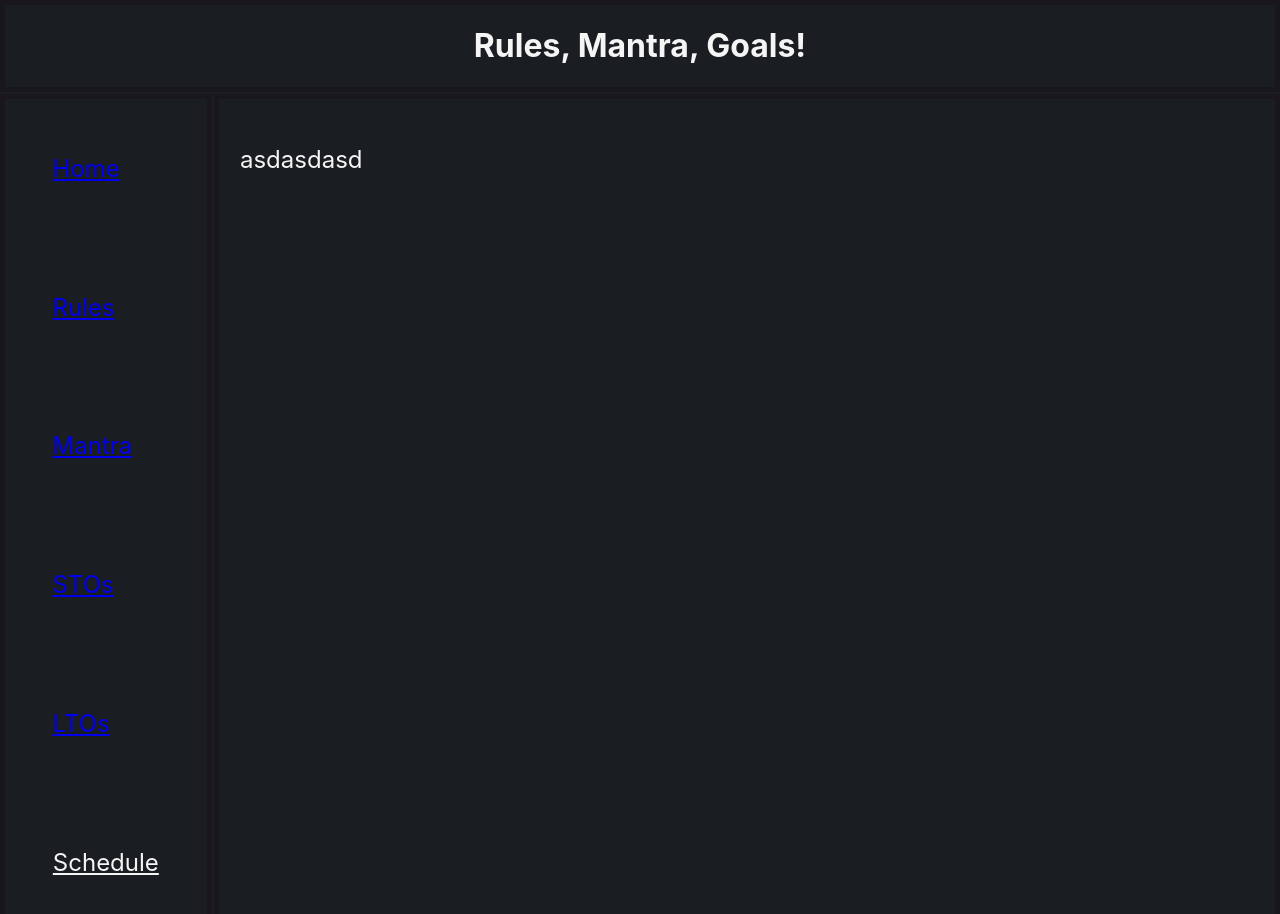
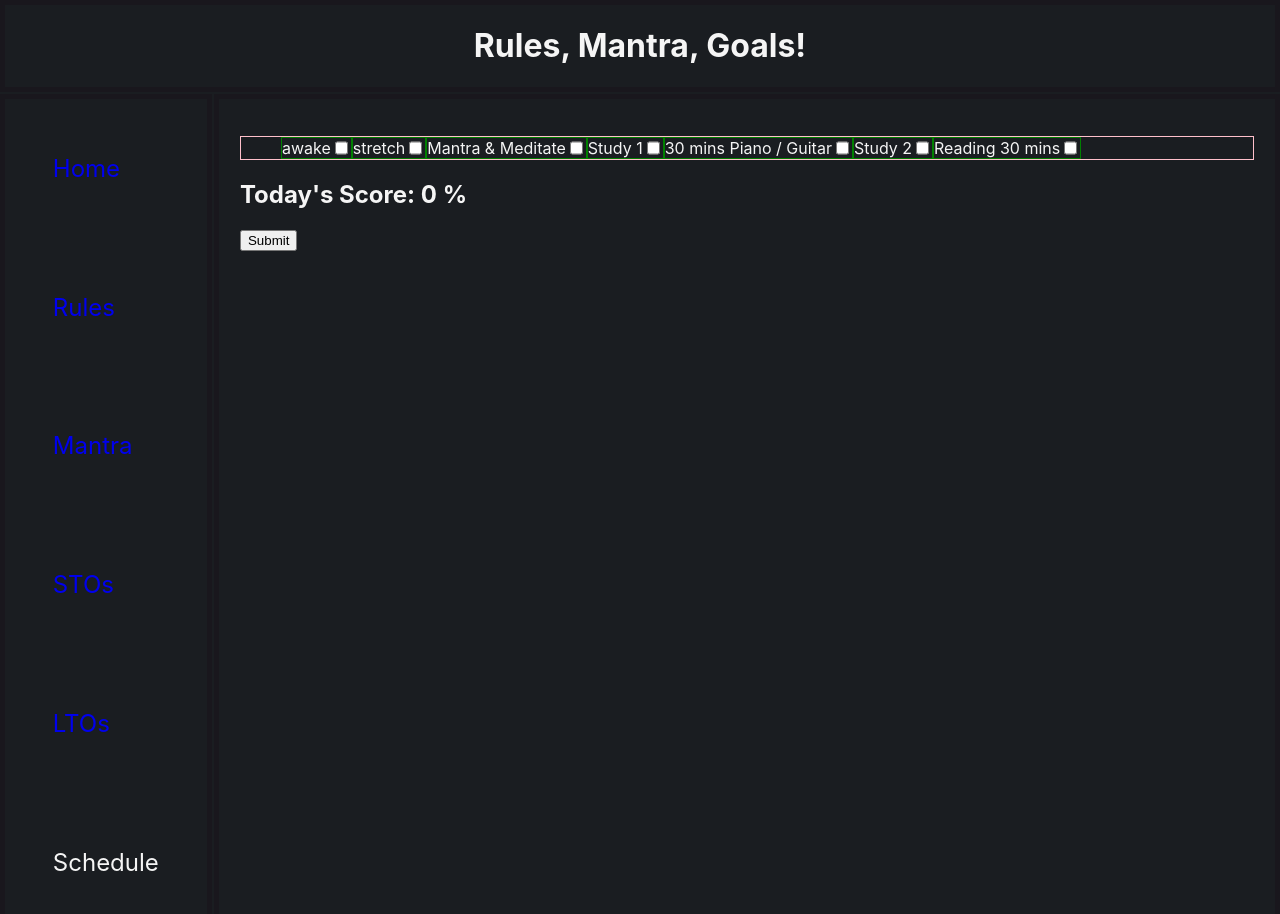
Before and after one commit to NWKendall/goals, a React (Create React App) app: page /schedule in a window 1280 px wide. Shown: the top 914 px of the page. Built offline with nearby package versions, Linux system fonts and the light colour scheme.

Commit message:
schedule start

```diff
--- a/package.json
+++ b/package.json
@@ -9,6 +9,7 @@
     "postcss-normalize": "^9.0.0",
     "react": "^16.13.1",
     "react-dom": "^16.13.1",
+    "react-hook-form": "^6.8.2",
     "react-router-dom": "^5.2.0",
     "react-scripts": "3.4.3"
   },
--- a/src/components/contentPage/contentPage.jsx
+++ b/src/components/contentPage/contentPage.jsx
@@ -4,9 +4,9 @@ import { Route, Switch } from "react-router-dom";
 import './contentPage.styles.css';
 import Mantra from "../mantra/mantra.jsx";
 import Rules from "../rules/rules.jsx"
-import Testcomp from "../test.js";
 import LTObjectives from "../lto/lto";
 import STObjectives from "../sto/sto";
+import Scheduler from "../scheduler/scheduler";
 
 
 function ContentPage() {
@@ -18,7 +18,7 @@ function ContentPage() {
           <Route path="/rules" component={Rules} />
           <Route path="/sto" component={STObjectives} />
           <Route path="/lto" component={LTObjectives} />
-          <Route path="/schedule" component={Testcomp} />
+          <Route path="/schedule" component={Scheduler} />
       </Switch>
       </div>
   );
--- a/src/components/navbar/navbar.jsx
+++ b/src/components/navbar/navbar.jsx
@@ -6,33 +6,33 @@ const Navbar = () => {
   return (
     <div className="navBarContainer">
       <ul className="navBar">
-        <li className="navItem">
-          <NavLink activeClassName="selectedLink" to="/" exact>
+        <li className="NavLi">
+          <NavLink className="navItem" activeClassName="selectedLink" to="/" exact>
             Home
           </NavLink>
         </li>
-        <li className="navItem">
-          <NavLink activeClassName="selectedLink" to="/rules" exact>
+        <li className="NavLi">
+          <NavLink className="navItem" activeClassName="selectedLink" to="/rules" exact>
             Rules
           </NavLink>
         </li>
-        <li className="navItem">
-          <NavLink activeClassName="selectedLink" to="/mantra" exact>
+        <li className="NavLi">
+          <NavLink className="navItem" activeClassName="selectedLink" to="/mantra" exact>
             Mantra
           </NavLink>
         </li>
-        <li className="navItem">
-          <NavLink activeClassName="selectedLink" to="/sto" exact>
+        <li className="NavLi">
+          <NavLink className="navItem" activeClassName="selectedLink" to="/sto" exact>
             STOs
           </NavLink>
         </li>
-        <li className="navItem">
-          <NavLink activeClassName="selectedLink" to="lto" exact>
+        <li className="NavLi">
+          <NavLink className="navItem" activeClassName="selectedLink" to="lto" exact>
             LTOs
           </NavLink>
         </li>
-        <li className="navItem">
-          <NavLink activeClassName="selectedLink" to="schedule" exact>
+        <li className="NavLi">
+          <NavLink className="navItem" activeClassName="selectedLink" to="schedule" exact>
             Schedule
           </NavLink>
         </li>
--- a/src/components/navbar/navbar.styles.css
+++ b/src/components/navbar/navbar.styles.css
@@ -16,8 +16,12 @@
 
 }
 
+.NavLi {
+    list-style-type: none;
+
+}
+
 .navItem {
-    list-style-type: none;
     text-decoration: none;
     font-size: 1.5rem;
     /* border: 1px solid blueviolet; */
--- /dev/null
+++ b/src/components/scheduler/scheduler.jsx
@@ -0,0 +1,88 @@
+import React, { useState, useEffect } from "react";
+import { useForm } from "react-hook-form";
+
+const Scheduler = () => {
+  const { register, handleSubmit, watch, errors } = useForm();
+  let [state, setState] = useState({
+    checkBoxes: [
+      {
+        name: "awake",
+        checked: false,
+      },
+      {
+        name: "stretch",
+        checked: false,
+      },
+      {
+        name: "Mantra & Meditate",
+        checked: false,
+      },
+      {
+        name: "Study 1",
+        checked: false,
+      },
+      {
+        name: "30 mins Piano / Guitar",
+        checked: false,
+      },
+      {
+        name: "Study 2",
+        checked: false,
+      },
+      {
+        name: "Reading 30 mins",
+        checked: false,
+      },
+    ],
+    score: 0,
+  });
+
+  const percent = (state.score / state.checkBoxes.length) * 100;
+  const onSubmit = (data) => console.log(data, state.score);
+
+  const handleChanges = (e) => {
+    if (!!e.target.checked) {
+      setState({
+        ...state,
+        score: state.score + 1,
+      });
+    } else {
+      setState({
+        ...state,
+        score: state.score - 1,
+      });
+    }
+  };
+
+  //   useEffect(() => {}, [state]);
+  console.log(state.score);
+  return (
+    <form onSubmit={handleSubmit(onSubmit)}>
+      <ul style={{ display: "flex", border: "1px pink solid" }}>
+        {state.checkBoxes.map((box) => (
+          <li style={{ display: "flex", border: "1px green solid" }}>
+            <label>{box.name}</label>
+            <input
+              type="checkbox"
+              name={box.name}
+              ref={register}
+              onChange={(e) => handleChanges(e)}
+            />
+          </li>
+        ))}
+      </ul>
+      <h2>
+        Today's Score:{" "}
+        {percent === 0 || percent === 100
+          ? percent.toFixed(0)
+          : percent.toFixed(1)}{" "}
+        %
+      </h2>
+      <input type="submit" />
+    </form>
+  );
+};
+
+export default Scheduler;
+
+// needs to reset every 24 hours
```
Also changed, not shown: src/components/scheduler/scheduler.styles.css (added), 2 other files (tests, documents, lock files or other folders).
